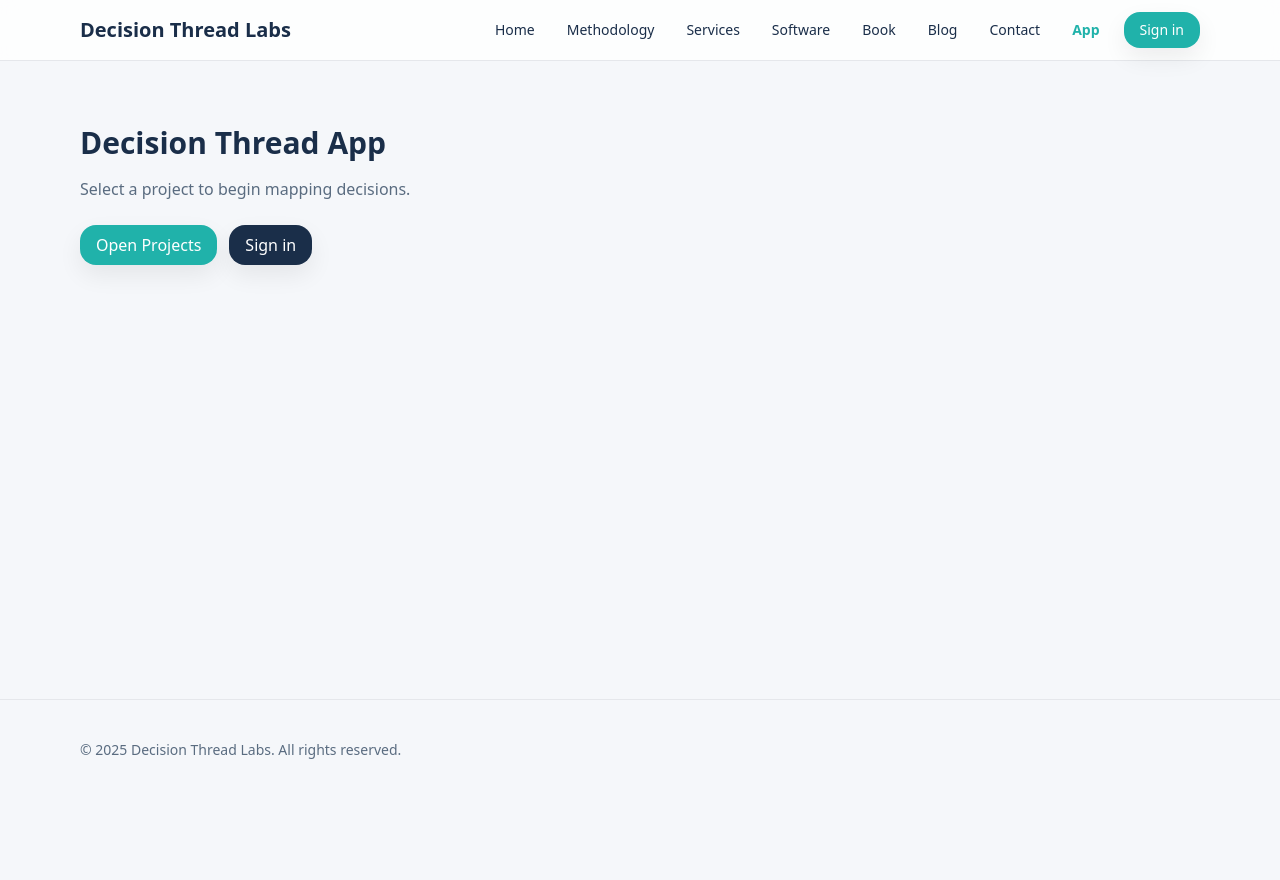
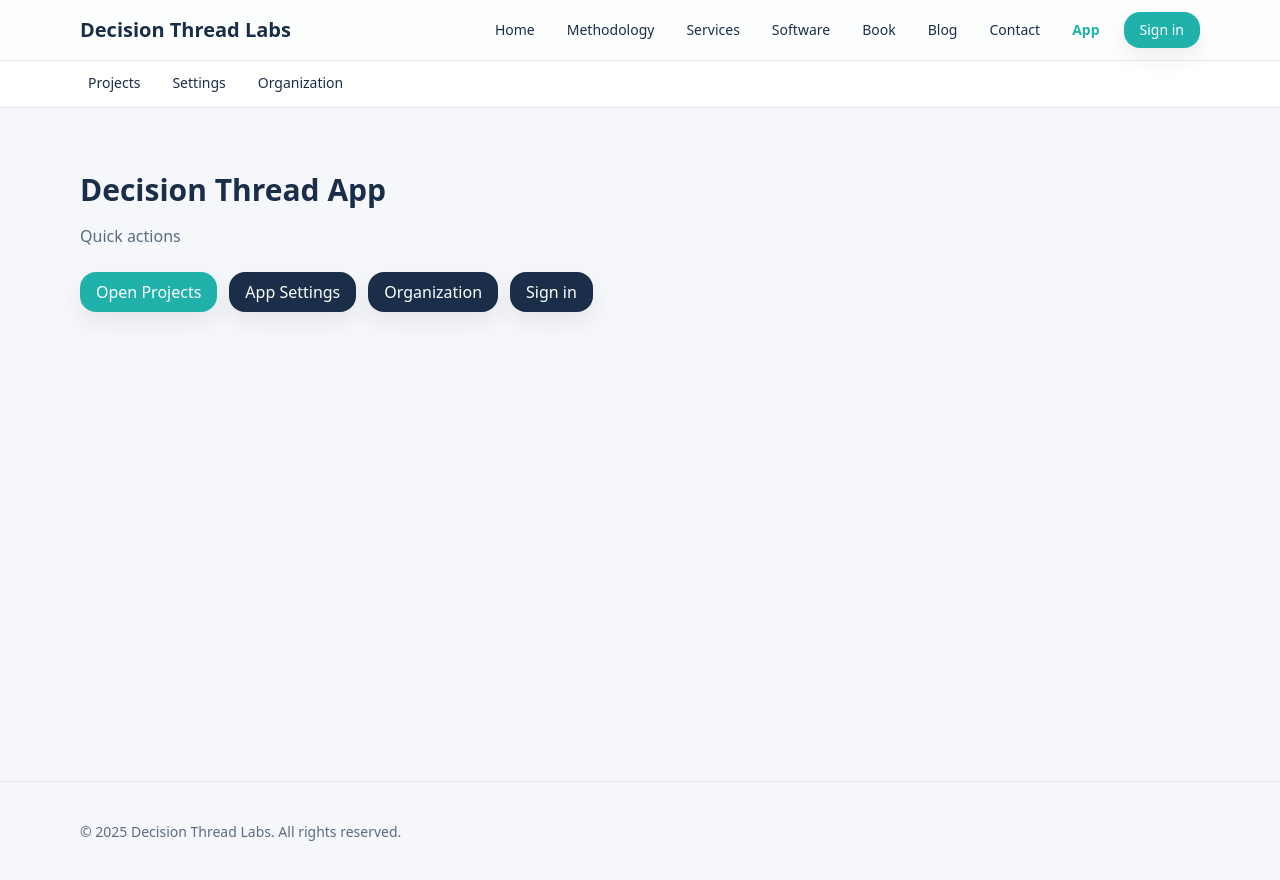
Before and after one commit to CoryNation/decision-thread-labs, a Next.js app: page /app in a window 1280 px wide. Before the commit the page ends 800 px from the top, so only its background shows below. Built offline with nearby package versions, Linux system fonts and the light colour scheme; no server answers.

Commit message:
Add files via upload

```diff
--- /dev/null
+++ b/src/app/app/layout.tsx
@@ -0,0 +1,10 @@
+import AppMenu from '@/components/AppMenu';
+
+export default function AppLayout({ children }: { children: React.ReactNode }) {
+  return (
+    <div className="min-h-[80vh]">
+      <AppMenu />
+      {children}
+    </div>
+  );
+}
--- a/src/app/app/page.tsx
+++ b/src/app/app/page.tsx
@@ -18,9 +18,11 @@ export default function AppHome() {
   return (
     <section className="max-w-6xl mx-auto px-4 py-16">
       <h1 className="text-3xl font-bold mb-4">Decision Thread App</h1>
-      <p className="text-dtl-charcoal">Select a project to begin mapping decisions.</p>
-      <div className="mt-6 flex gap-3">
+      <p className="text-dtl-charcoal">Quick actions</p>
+      <div className="mt-6 flex flex-wrap gap-3">
         <Link href="/app/projects" className="btn btn-accent">Open Projects</Link>
+        <Link href="/app/settings" className="btn btn-primary">App Settings</Link>
+        <Link href="/app/settings/organization" className="btn btn-primary">Organization</Link>
         {!signedIn && <Link href="/auth" className="btn btn-primary">Sign in</Link>}
       </div>
     </section>
--- /dev/null
+++ b/src/components/AppMenu.tsx
@@ -0,0 +1,35 @@
+'use client';
+import Link from 'next/link';
+import { usePathname } from 'next/navigation';
+import clsx from 'clsx';
+
+const items = [
+  { href: '/app/projects', label: 'Projects' },
+  { href: '/app/settings', label: 'Settings' },
+  { href: '/app/settings/organization', label: 'Organization' },
+];
+
+export default function AppMenu() {
+  const pathname = usePathname();
+  return (
+    <div className="border-b bg-white">
+      <div className="max-w-6xl mx-auto px-4">
+        <ul className="flex gap-4 text-sm">
+          {items.map(i => (
+            <li key={i.href}>
+              <Link
+                href={i.href}
+                className={clsx(
+                  "inline-block py-3 px-2 border-b-2 border-transparent hover:text-dtl-teal",
+                  pathname.startsWith(i.href) && "border-dtl-teal text-dtl-teal font-semibold"
+                )}
+              >
+                {i.label}
+              </Link>
+            </li>
+          ))}
+        </ul>
+      </div>
+    </div>
+  );
+}
```
